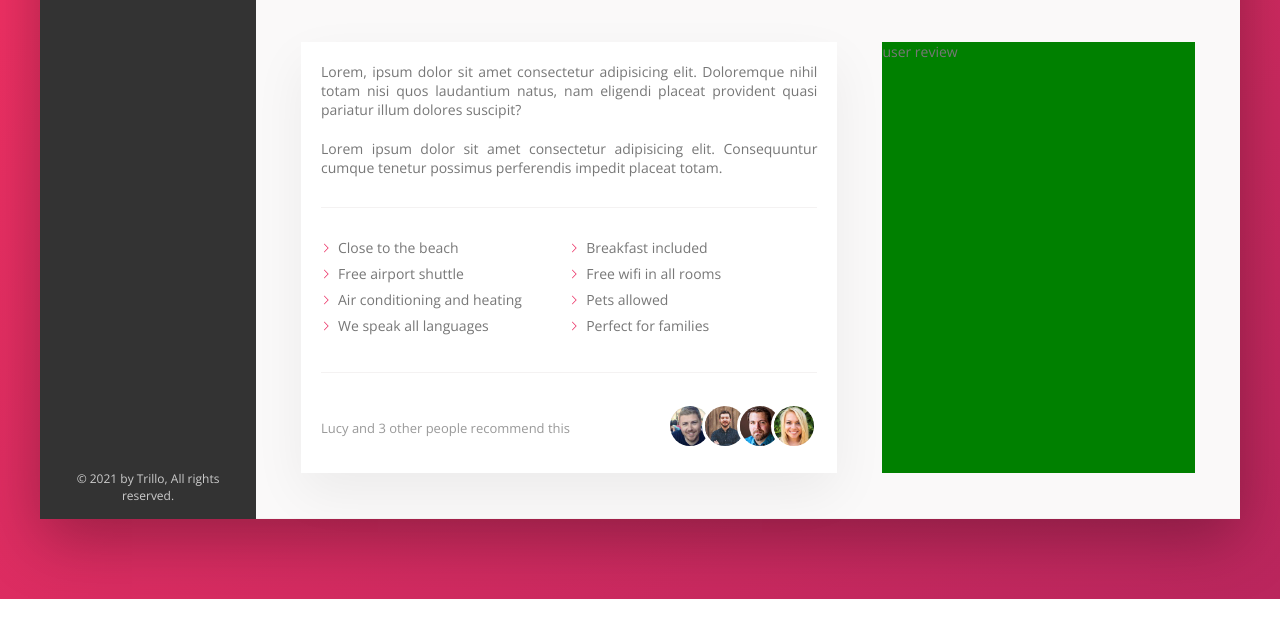
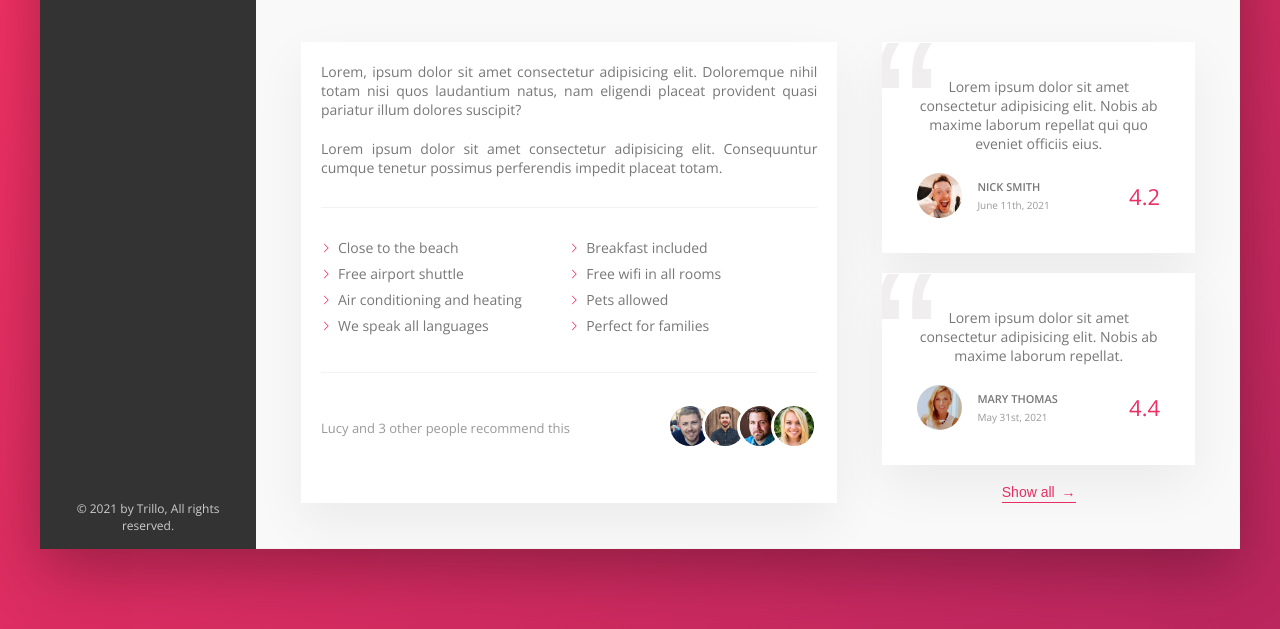
Before and after one commit to bechandrakant/travel-project, a website: page index.html in a window 1280 px wide. Shown: the part 465-1094 px from the top of the page. Before the commit the page ends 1064 px from the top, so only its background shows below. Drawn offline with nearby package versions, Linux system fonts and the light colour scheme.

Commit message:
feat(reviews): implemented reviews ui

```diff
--- a/index.html
+++ b/index.html
@@ -182,9 +182,46 @@
                 </div>
               </div>
             </div>
-            <div class="user-reviews">user review</div>
+            <div class="user-reviews">
+              <figure class="review">
+                <blockquote class="review__text">
+                  Lorem ipsum dolor sit amet consectetur adipisicing elit. Nobis
+                  ab maxime laborum repellat qui quo eveniet officiis eius.
+                </blockquote>
+                <figcaption class="review__user">
+                  <img
+                    src="img/user-1.jpg"
+                    alt="Nick Smith"
+                    class="review__photo"
+                  />
+                  <div class="review__user-box">
+                    <p class="review__user-name">Nick Smith</p>
+                    <p class="review__user-date">June 11th, 2021</p>
+                  </div>
+                  <div class="review__rating">4.2</div>
+                </figcaption>
+              </figure>
+              <figure class="review">
+                <blockquote class="review__text">
+                  Lorem ipsum dolor sit amet consectetur adipisicing elit. Nobis
+                  ab maxime laborum repellat.
+                </blockquote>
+                <figcaption class="review__user">
+                  <img
+                    src="img/user-2.jpg"
+                    alt="Mary Thomas"
+                    class="review__photo"
+                  />
+                  <div class="review__user-box">
+                    <p class="review__user-name">Mary Thomas</p>
+                    <p class="review__user-date">May 31st, 2021</p>
+                  </div>
+                  <div class="review__rating">4.4</div>
+                </figcaption>
+              </figure>
+              <button class="btn-inline">Show all <span>&rarr;</span></button>
+            </div>
           </div>
-
         </main>
       </div>
     </div>
--- a/sass/_components.scss
+++ b/sass/_components.scss
@@ -256,15 +256,25 @@
   border: none;
   color: var(--color-primary);
   font-size: inherit;
-  border-bottom: 1px solid currentColor;
   display: inline-block;
   background-color: transparent;
   padding-bottom: 2px;
   cursor: pointer;
+  border-bottom: 1px solid currentColor;
+  width: fit-content;
   transition: all 0.2s;
+
+  & span {
+    margin-left: 3px;
+    transition: margin-left 0.2s;
+  }
 
   &:hover {
     color: var(--color-grey-dark-1);
+
+    span {
+      margin-left: 8px;
+    }
   }
 
   &:focus {
@@ -326,6 +336,7 @@
   display: flex;
   justify-content: space-between;
   align-items: center;
+  margin-bottom: 3rem;
 
   &__count {
     font-size: 1.3rem;
@@ -344,3 +355,69 @@
     }
   }
 }
+
+// Review
+.review {
+  background-color: white;
+  box-shadow: var(--shadow-light);
+  padding: 3.5rem;
+  display: flex;
+  flex-direction: column;
+  position: relative;
+  overflow: hidden;
+
+  &__text {
+    margin-bottom: 2rem;
+    text-align: center;
+    position: relative;
+    z-index: 10;
+  }
+
+  &__user {
+    display: flex;
+    align-items: center;
+  }
+
+  &__photo {
+    height: 4.5rem;
+    width: 4.5rem;
+    border-radius: 50%;
+    margin-right: 1.5rem;
+  }
+
+  &__user-box {
+    display: flex;
+    flex-direction: column;
+    margin-right: auto;
+  }
+
+  &__user-name {
+    font-size: 1.1rem;
+    font-weight: 600;
+    text-transform: uppercase;
+    margin-bottom: 0.4rem;
+  }
+
+  &__user-date {
+    color: var(--color-grey-dark-3);
+    font-size: 1rem;
+  }
+
+  &__rating {
+    color: var(--color-primary);
+    font-size: 2.2rem;
+    font-weight: 300;
+  }
+
+  &::before {
+    content: "\201C";
+    position: absolute;
+    top: -3rem;
+    left: -1rem;
+    line-height: 1;
+    font-size: 20rem;
+    font-family: sans-serif;
+    color: var(--color-grey-light-3);
+    z-index: 1;
+  }
+}
--- a/sass/_layout.scss
+++ b/sass/_layout.scss
@@ -7,7 +7,6 @@
 }
 
 .header {
-  font-size: 1.4rem;
   height: 7rem;
   background-color: white;
   border-bottom: 1px solid var(--color-grey-light-2);
@@ -45,12 +44,14 @@
   box-shadow: var(--shadow-light);
   flex: 0 0 60%;
   margin-right: 4.5rem;
-  font-size: 1.4rem;
   padding: 2rem;
   text-align: justify;
 }
 
 .user-reviews {
-  background-color: green;
   flex: 1;
+  display: flex;
+  flex-direction: column;
+  justify-content: space-between;
+  align-items: center;
 }
```
Also changed, not shown: css/style.css.
